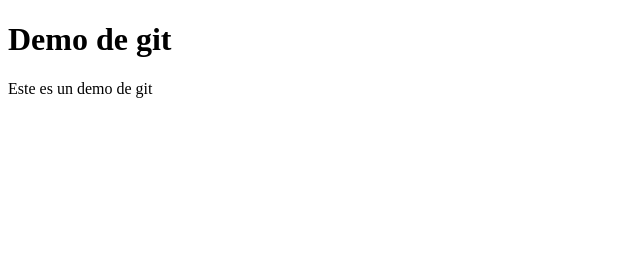
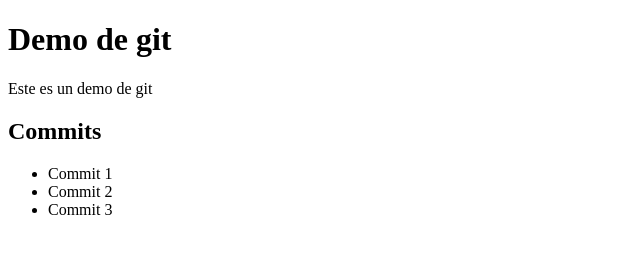
Before and after one commit to alce65/demo-01-git, a plain HTML site: page web/index.html in a window 1280 px wide. Shown: the whole page, without its empty margins (0-640 px from the left). Drawn offline with Linux system fonts and the light colour scheme.

Commit message:
Update home page content

```diff
--- a/web/index.html
+++ b/web/index.html
@@ -18,10 +18,18 @@
         },
       };
     </script>
-</head>
-<body>
+  </head>
+  <body>
     <h1>Demo de git</h1>
     <p>Este es un demo de git</p>
     <div id="commits"></div>
-</body>
+    <section>
+      <h2>Commits</h2>
+      <ul id="commit-list">
+        <li>Commit 1</li>
+        <li>Commit 2</li>
+        <li>Commit 3</li>
+      </ul>
+    </section>
+  </body>
 </html>
```
